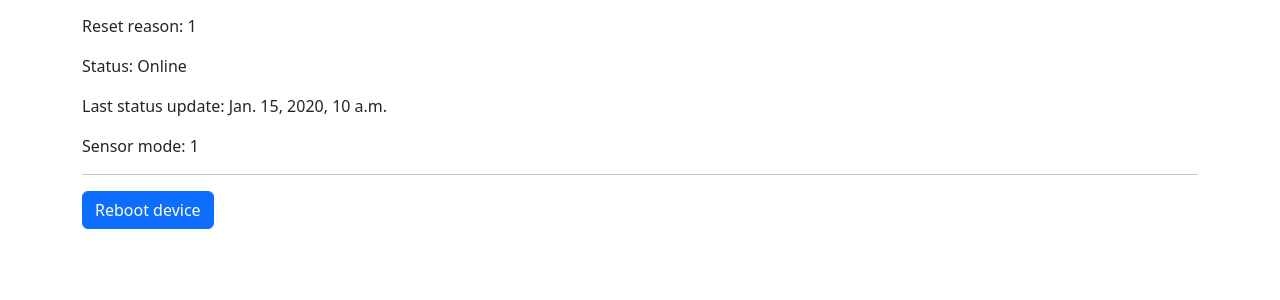
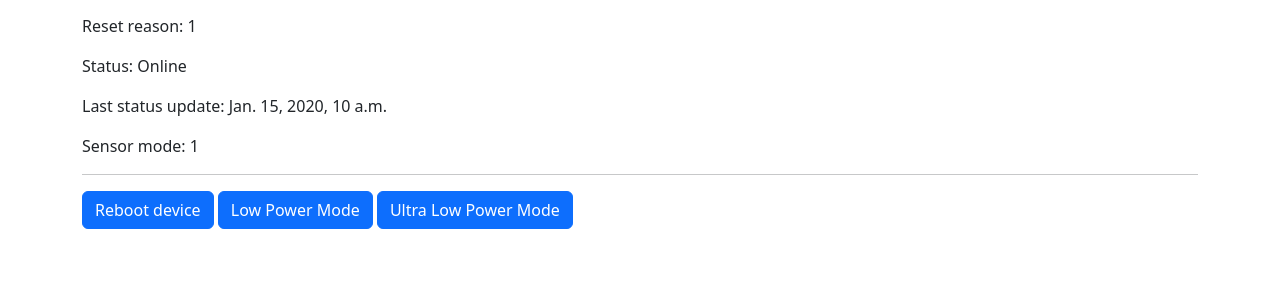
Before and after one commit to tomoss/volatile-signals-26, a Django app: page /device/1/management/ in a window 1280 px wide. Shown: the part 363-663 px from the top of the page. Run offline with Django 5.2, Linux system fonts and the light colour scheme; a user stored in the database is signed in; tables that the repository leaves empty hold one stand-in row (values such as "Sample post").

Commit message:
Add low power and ultra low power sensor mode commands

```diff
--- a/iot-backend-iaq/iaq/templates/iaq/device_management.html
+++ b/iot-backend-iaq/iaq/templates/iaq/device_management.html
@@ -17,5 +17,7 @@
     <p>Sensor mode: {{ device.sensor_info.mode|default:"N/A" }}</p>
     <hr>
     <button type="button" class="btn btn-primary" onclick="location.href='{% url 'reboot_device' device.id %}'">Reboot device</button>
+    <button type="button" class="btn btn-primary" onclick="location.href='{% url 'set_sensor_low_power' device.id %}'">Low Power Mode</button>
+    <button type="button" class="btn btn-primary" onclick="location.href='{% url 'set_sensor_ultra_low_power' device.id %}'">Ultra Low Power Mode</button>
 
 {% endblock %}
--- a/iot-backend-iaq/iaq/urls.py
+++ b/iot-backend-iaq/iaq/urls.py
@@ -38,6 +38,16 @@ urlpatterns = [
         views.IaqDeviceRebootView.as_view(),
         name="reboot_device",
     ),
+    path(
+        "device/<int:device_id>/low-power/",
+        views.IaqSensorLowPowerView.as_view(),
+        name="set_sensor_low_power",
+    ),
+    path(
+        "device/<int:device_id>/ultra-low-power/",
+        views.IaqSensorUltraLowPowerView.as_view(),
+        name="set_sensor_ultra_low_power",
+    ),
     path("logout/", logout_then_login, name="logout"),
     path("", views.IaqHomeView.as_view(), name="home"),
 ]
--- a/iot-backend-iaq/iaq/views.py
+++ b/iot-backend-iaq/iaq/views.py
@@ -87,6 +87,10 @@ class IaqDeviceRebootView(LoginRequiredMixin, View):
         device_id = self.kwargs.get("device_id")
         device = Device.objects.get(pk=device_id)
 
+        if not device.device_status.is_online:
+            messages.error(request, "Device is offline.")
+            return redirect("device_management", device_id=device_id)
+
         try:
             publish_command(device.mac, "reboot")
         except (OSError, ValueError):
@@ -97,3 +101,45 @@ class IaqDeviceRebootView(LoginRequiredMixin, View):
             messages.success(request, "Reboot command sent.")
 
         return redirect("device_management", device_id=device_id)
+
+
+class IaqSensorLowPowerView(LoginRequiredMixin, View):
+    def get(self, request, *args, **kwargs):
+        device_id = self.kwargs.get("device_id")
+        device = Device.objects.get(pk=device_id)
+
+        if not device.device_status.is_online:
+            messages.error(request, "Device is offline.")
+            return redirect("device_management", device_id=device_id)
+
+        try:
+            publish_command(device.mac, "sensor_lp")
+        except (OSError, ValueError):
+            messages.error(
+                request, "Failed to send low power command; broker unreachable."
+            )
+        else:
+            messages.success(request, "Low power command sent.")
+
+        return redirect("device_management", device_id=device_id)
+
+
+class IaqSensorUltraLowPowerView(LoginRequiredMixin, View):
+    def get(self, request, *args, **kwargs):
+        device_id = self.kwargs.get("device_id")
+        device = Device.objects.get(pk=device_id)
+
+        if not device.device_status.is_online:
+            messages.error(request, "Device is offline.")
+            return redirect("device_management", device_id=device_id)
+
+        try:
+            publish_command(device.mac, "sensor_ulp")
+        except (OSError, ValueError):
+            messages.error(
+                request, "Failed to send ultra low power command; broker unreachable."
+            )
+        else:
+            messages.success(request, "Ultra low power command sent.")
+
+        return redirect("device_management", device_id=device_id)
```
